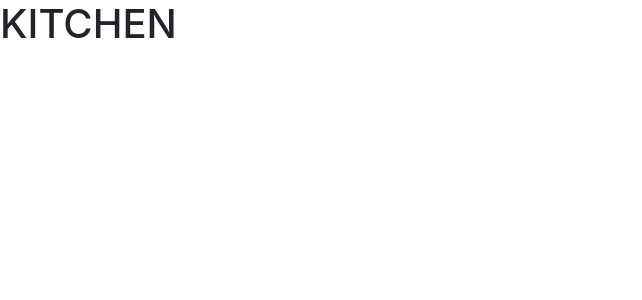
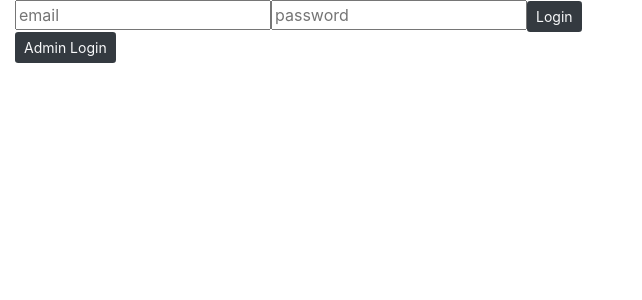
Before and after one commit to lukekingA/bobs-burgers, a Vue app in the folder client/: page /#/kitchen in a window 1280 px wide. Shown: the top 300 px of the page, without its empty margins (0-642 px from the left). Built offline with nearby package versions, Linux system fonts and the light colour scheme; the HTML template or start-up script is replaced by a standard one.

Commit message:
server order.js

```diff
--- a/client/src/App.vue
+++ b/client/src/App.vue
@@ -1,6 +1,7 @@
 <template>
   <div id="app">
-    <router-view />
+    <!-- <router-view /> -->
+    <login></login>
   </div>
 </template>
 
@@ -8,15 +9,17 @@
 
 
 <script>
-    export default {
+  import Login from '@/views/Login.vue'
+  export default {
     name: 'app',
-    components: {
 
-
-    } ,
     computed: {
 
-    }
+    },
+    components: {
+      Login,
+
+    },
   }
 </script>
 
--- a/client/src/views/Login.vue
+++ b/client/src/views/Login.vue
@@ -5,13 +5,14 @@
         <form @submit.prevent="loginUser">
           <input type="email" v-model="creds.email" placeholder="email">
           <input type="password" v-model="creds.password" placeholder="password">
-          <button type="submit">Login</button>
+          <button class="btn btn-sm bg-dark text-light" type="submit">Login</button>
         </form>
       </div>
     </div>
     <div class="row">
       <div class="col">
-        <button class="btn" @click="showAdminLogin = !showAdminLogin"></button>
+        <button class="btn btn-sm bg-dark text-light" @click="showAdminLogin = !showAdminLogin">Admin Login</button>
+        <div v-show="showAdminLogin">
           <form v-if="loginForm" @submit.prevent="adminLogin">
             <input type="email" v-model="adminCreds.email">
             <input type="password" v-model="adminCreds.password">
@@ -29,13 +30,13 @@
           </div>
         </div>
       </div>
+    </div>
 
 
   </div>
 </template>
 
 <script>
-  import router from '@/router.js'
   export default {
     name: "login",
     data() {
```
Also changed, not shown: 1 other file (tests, documents, lock files or other folders). Lines whose indentation alone changed are shown as unchanged.
